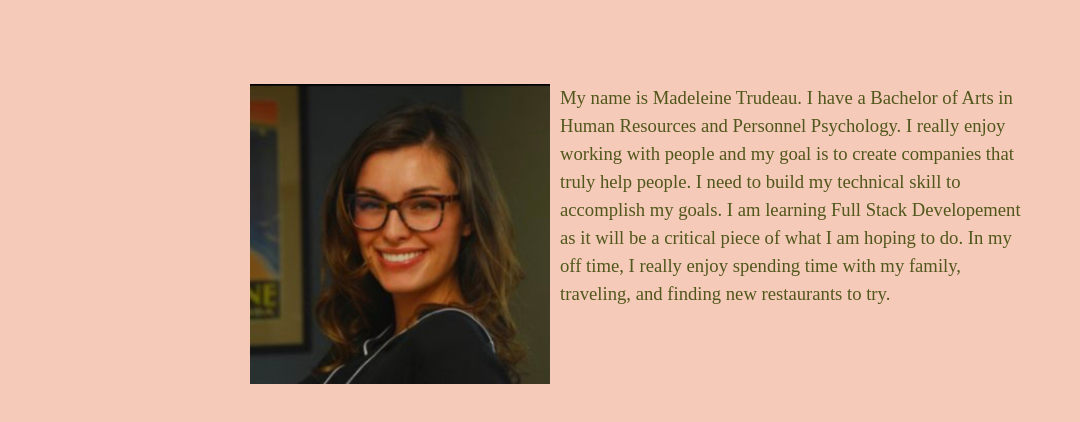
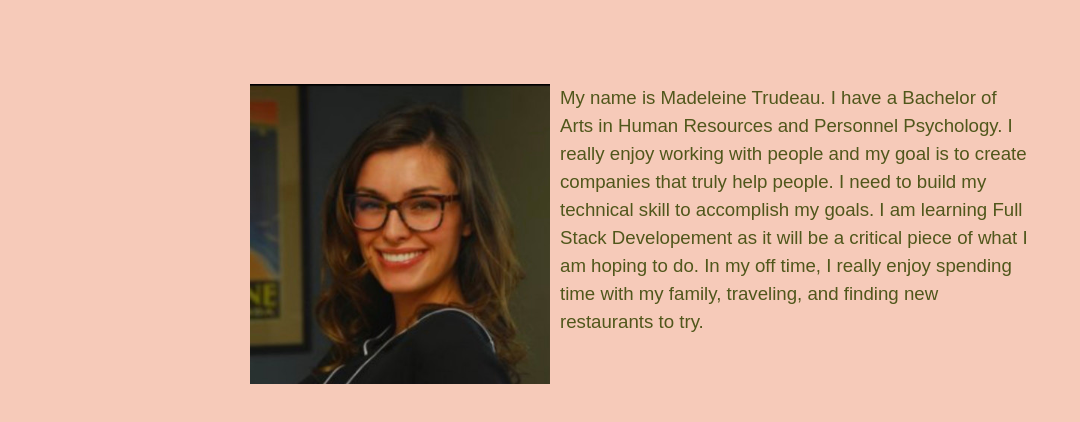
Before and after one commit to madetrudeau/madetrudeau.github.io, a plain HTML site: page index.html in a window 1280 px wide. Shown: the part 240-662 px from the top of the page, without its empty margins (0-1080 px from the left). Drawn offline with nearby package versions, Linux system fonts and the light colour scheme; a web font is replaced by a local one.

Commit message:
Cleaned up syntax

```diff
--- a/styles.css
+++ b/styles.css
@@ -10,10 +10,10 @@ body {
     background-color: #F6CAB9;
 }
 
-
 p {
-    font-family: shackleton-wide, serif;
-    font-weight: 100;
+    font-family: montserrat, sans-serif;
+    font-style: normal;
+    font-weight: 500;
     font-size: 14pt;
     color: #50571B;
     padding-left: 10px;
```
